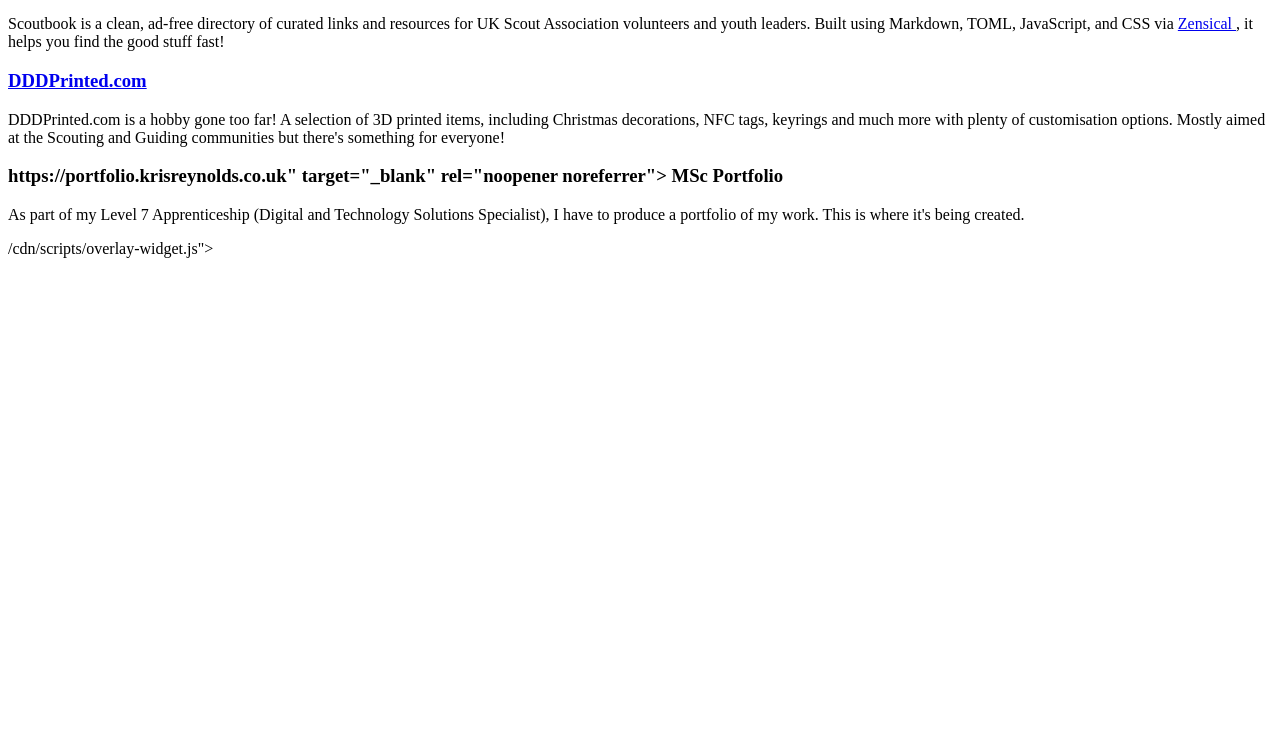
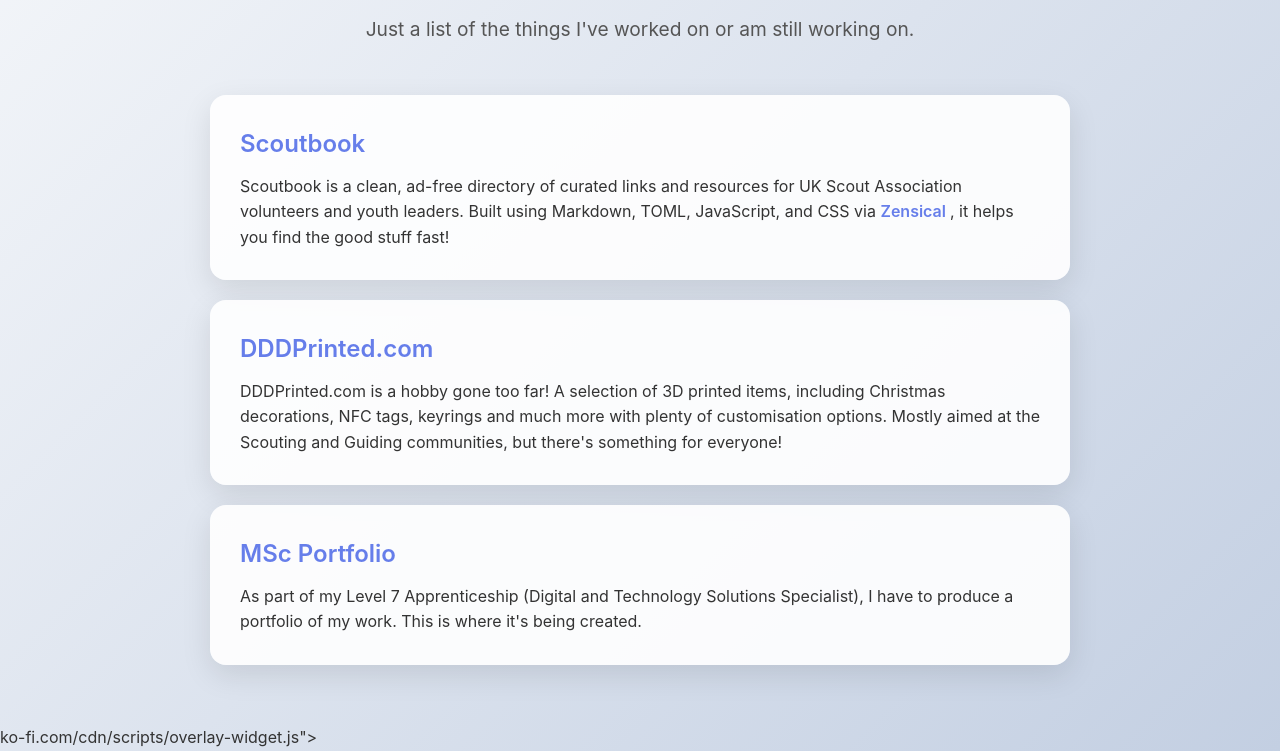
Before and after one commit to krisreynolds/krisreynolds.github.io, a plain HTML site: page index.html in a window 1280 px wide. Shown: the part 168-919 px from the top of the page. Before the commit the page ends 800 px from the top, so only its background shows below. Drawn offline with Linux system fonts and the light colour scheme.

Commit message:
Fix HTML structure and update links

```diff
--- a/index.html
+++ b/index.html
@@ -4,7 +4,7 @@
     <meta charset="UTF-8">
     <meta name="viewport" content="width=device-width, initial-scale=1.0">
     <title>KrisReynolds.co.uk</title>
-    styles.css
+    <link rel="stylesheet" href="styles.css">
 </head>
 <body>
     <div class="container">
@@ -18,7 +18,7 @@
 
             <div class="project">
                 <h3>
-                    book.org.uk" target="_blank" rel="noopener noreferrer">
+                    <a href="https://www.scoutbook.org.uk" target="_blank" rel="noopener noreferrer">
                         Scoutbook
                     </a>
                 </h3>
@@ -27,8 +27,7 @@
                     Built using Markdown, TOML, JavaScript, and CSS via
                     <a href="https://www.zensical.org" target="_blank" rel="noopener noreferrer">
                         Zensical
-                    </a>,
-                    it helps you find the good stuff fast!
+                    </a>, it helps you find the good stuff fast!
                 </p>
             </div>
 
@@ -41,13 +40,13 @@
                 <p>
                     DDDPrinted.com is a hobby gone too far! A selection of 3D printed items, including Christmas decorations,
                     NFC tags, keyrings and much more with plenty of customisation options. Mostly aimed at the Scouting and
-                    Guiding communities but there's something for everyone!
+                    Guiding communities, but there's something for everyone!
                 </p>
             </div>
 
             <div class="project">
                 <h3>
-                    https://portfolio.krisreynolds.co.uk" target="_blank" rel="noopener noreferrer">
+                    <a href="https://portfolio.krisreynolds.co.uk" target="_blank" rel="noopener noreferrer">
                         MSc Portfolio
                     </a>
                 </h3>
@@ -60,10 +59,10 @@
         </div>
     </div>
 
-    /cdn/scripts/overlay-widget.js"></script>
+    ko-fi.com/cdn/scripts/overlay-widget.js"></script>
     <script>
         kofiWidgetOverlay.draw('krisreynoldsdev', {
-            'type': 'floating-chat',
+            type: 'floating-chat',
             'floating-chat.donateButton.text': 'Buy me a beer!',
             'floating-chat.donateButton.background-color': '#00b9fe',
             'floating-chat.donateButton.text-color': '#fff'
```
